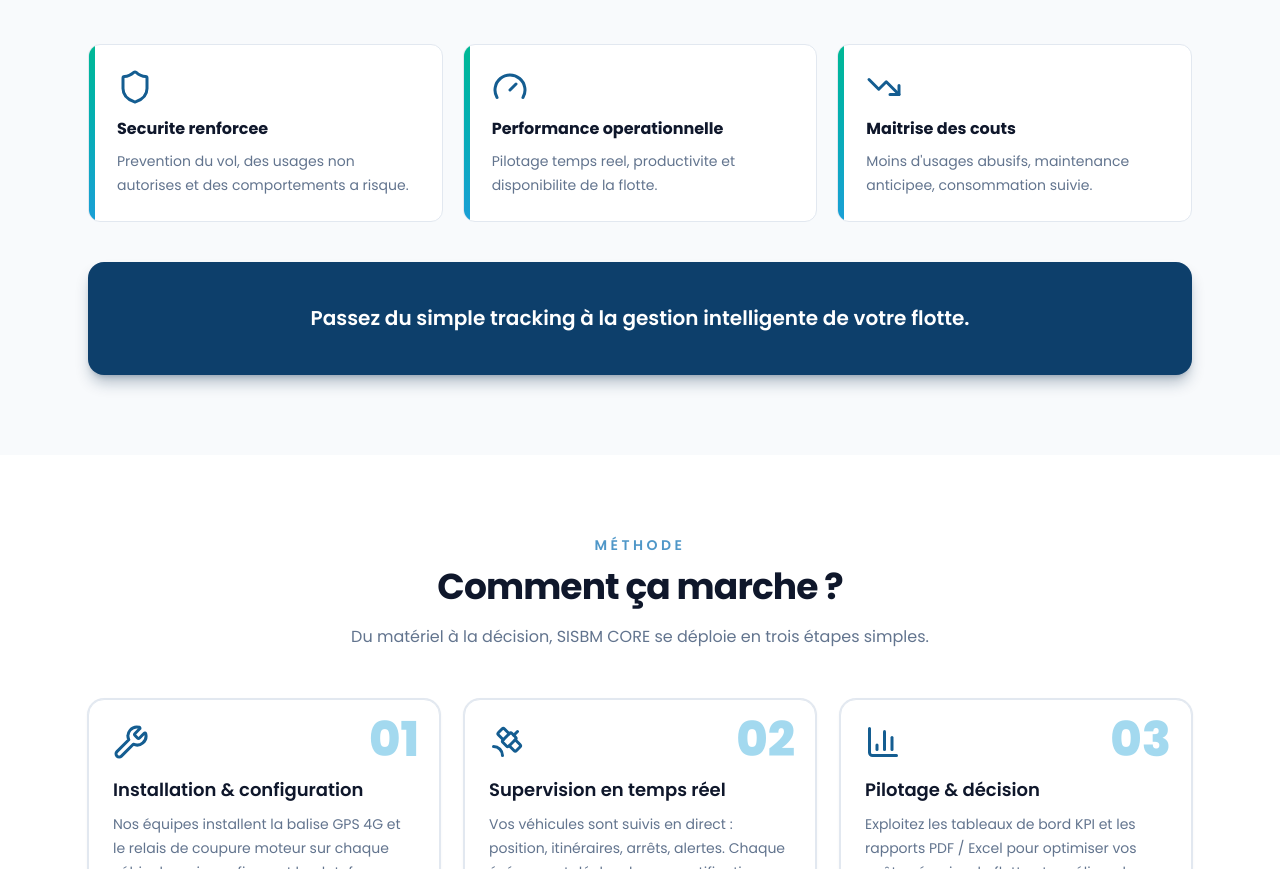
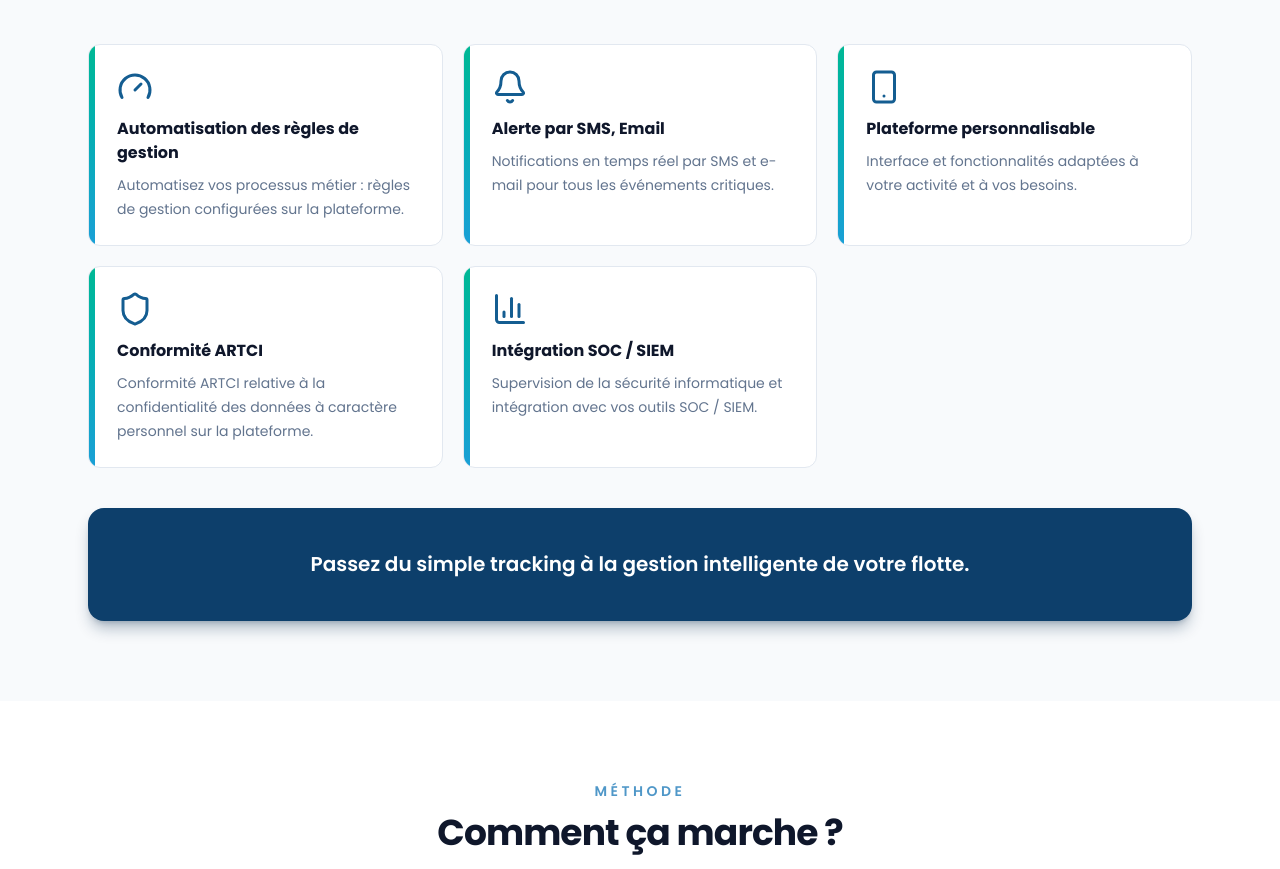
Before and after one commit to Jardel-bot888/site_sisbm_v00, a Next.js app: page / in a window 1280 px wide. Shown: the part 4854-5723 px from the top of the page. Built offline with nearby package versions, Linux system fonts and the light colour scheme.

Commit message:
feat(site): remplace la section Pourquoi choisir SISBM CORE par les 5 nouveaux atouts

```diff
--- a/src/data/site.ts
+++ b/src/data/site.ts
@@ -13,7 +13,6 @@ import {
   Satellite,
   Shield,
   Smartphone,
-  TrendingDown,
   Wrench,
 } from "lucide-react";
 
@@ -219,19 +218,29 @@ export type ReasonItem = {
 
 export const reasons: ReasonItem[] = [
   {
-    icon: Shield,
-    title: "Securite renforcee",
-    text: "Prevention du vol, des usages non autorises et des comportements a risque.",
+    icon: Gauge,
+    title: "Automatisation des règles de gestion",
+    text: "Automatisez vos processus métier : règles de gestion configurées sur la plateforme.",
   },
   {
-    icon: Gauge,
-    title: "Performance operationnelle",
-    text: "Pilotage temps reel, productivite et disponibilite de la flotte.",
+    icon: Bell,
+    title: "Alerte par SMS, Email",
+    text: "Notifications en temps réel par SMS et e-mail pour tous les événements critiques.",
   },
   {
-    icon: TrendingDown,
-    title: "Maitrise des couts",
-    text: "Moins d'usages abusifs, maintenance anticipee, consommation suivie.",
+    icon: Smartphone,
+    title: "Plateforme personnalisable",
+    text: "Interface et fonctionnalités adaptées à votre activité et à vos besoins.",
+  },
+  {
+    icon: Shield,
+    title: "Conformité ARTCI",
+    text: "Conformité ARTCI relative à la confidentialité des données à caractère personnel sur la plateforme.",
+  },
+  {
+    icon: BarChart3,
+    title: "Intégration SOC / SIEM",
+    text: "Supervision de la sécurité informatique et intégration avec vos outils SOC / SIEM.",
   },
 ];
 
```
